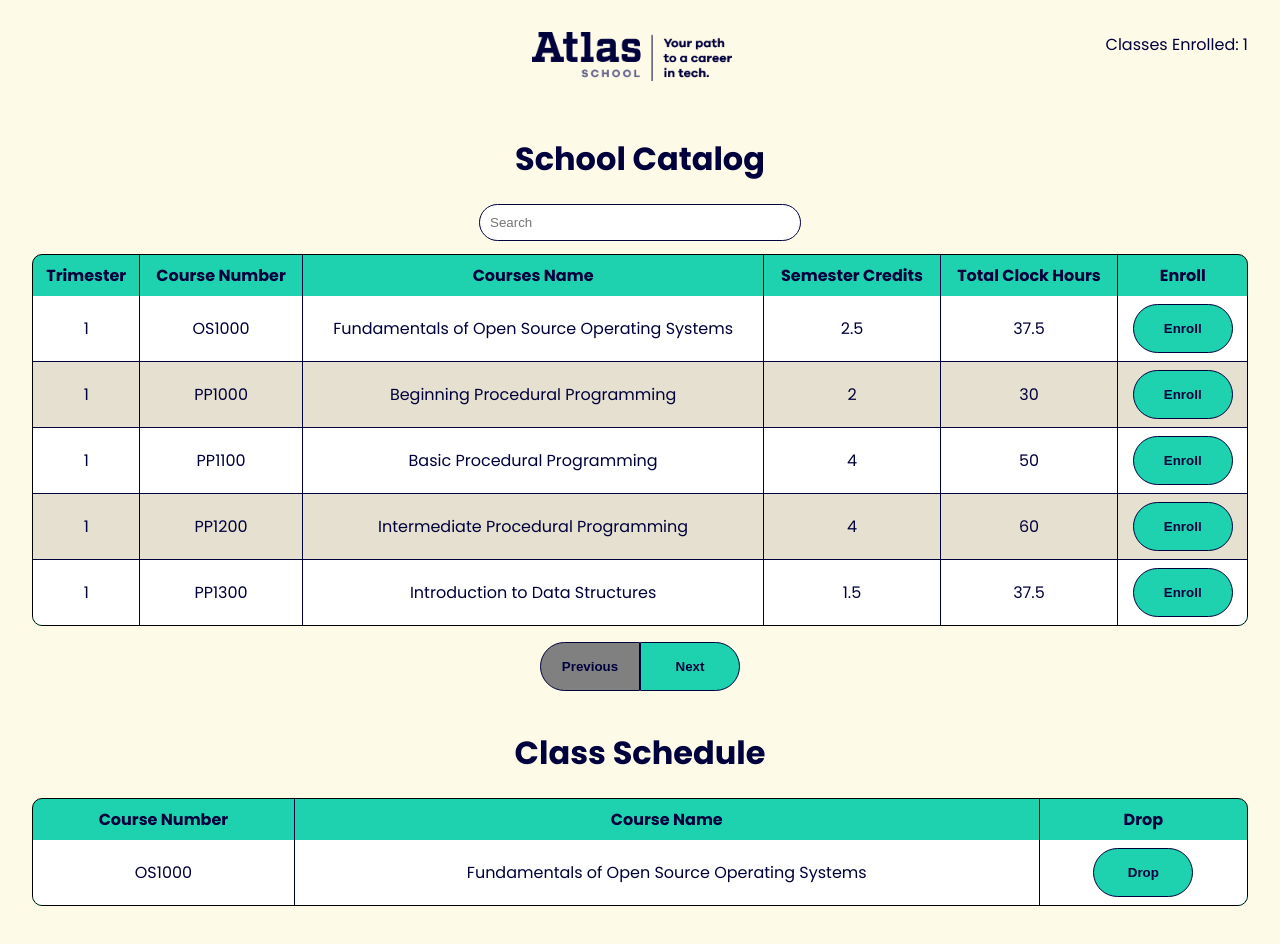
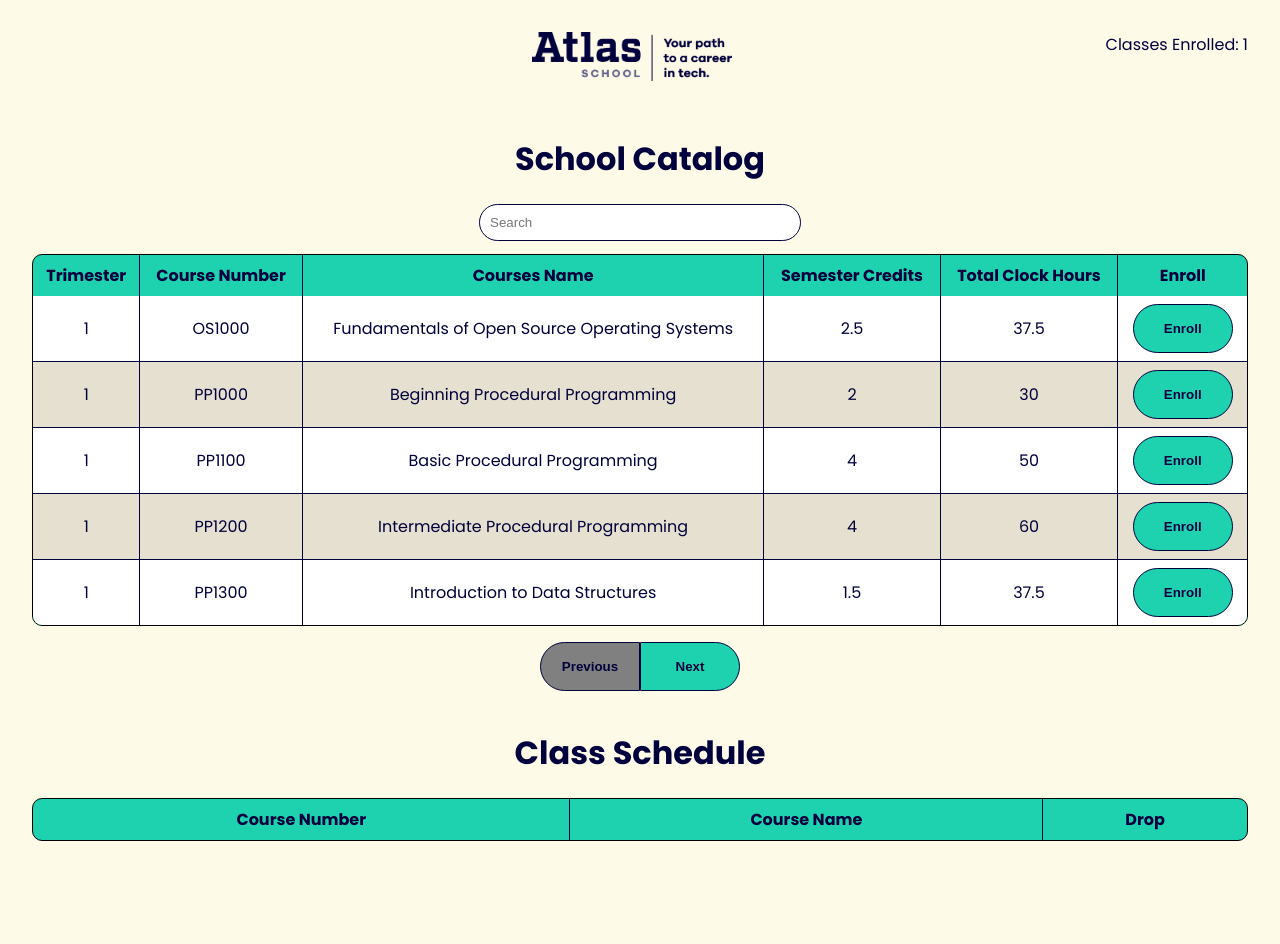
Before and after one commit to zack6yuan/atlas-react-state-intro, a React (Vite) app: page / in a window 1280 px wide. Shown: the top 944 px of the page. Built offline with nearby package versions, Linux system fonts and the light colour scheme.

Commit message:
updates.

```diff
--- a/src/App.jsx
+++ b/src/App.jsx
@@ -4,21 +4,29 @@ import Header from "./Header";
 import SchoolCatalog from "./SchoolCatalog";
 import ClassSchedule from "./ClassSchedule";
 
+// context provider -- AppContext
 export const AppContext = createContext();
 
 export default function App() {
+  // useState --> initial value (false)
   const [enroll, setEnroll] = useState(false);
+  // useState --> initial value ([] (empty array))
+  const [enrolledClasses, setEnrolledClasses] = useState([])
 
-    function studentEnroll() {
-        setEnroll(true)
+    function studentEnroll(course) {
+        // add class to the enrolledClasses array
+        // spread operator --> takes the previous classes, and creates a new array with the new item added
+        setEnrolledClasses(previous => [...previous, course])
     }
 
     function studentDrop() {
-        setEnroll(false);
+        setEnroll("false");
     }
 
+// Context provider --> solves prop drilling
+// Data is accessible by any component defined in the context
   return (
-    <AppContext.Provider value={{ enroll, studentEnroll, studentDrop }}>
+    <AppContext.Provider value={{ enroll, studentEnroll, studentDrop, enrolledClasses }}>
       <div>
         <Header />
         <SchoolCatalog />
--- a/src/ClassSchedule.jsx
+++ b/src/ClassSchedule.jsx
@@ -3,6 +3,7 @@ import { AppContext } from './App';
 
 export default function ClassSchedule() {
 
+const { enrolledClasses } = useContext(AppContext);
 const { studentDrop } = useContext(AppContext);
 
   return (
@@ -17,13 +18,15 @@ const { studentDrop } = useContext(AppContext);
           </tr>
         </thead>
         <tbody>
-          <tr>
-            <td>OS1000</td>
-            <td>Fundamentals of Open Source Operating Systems</td>
-            <td>
-              <button onClick={studentDrop}>Drop</button>
-            </td>
-          </tr>
+            {enrolledClasses.map((item) => (
+                <tr key={item.courseNumber}>
+                    <td>{item.courseNumber}</td>
+                    <td>{item.courseName}</td>
+                    <td>
+                        <button onClick={() => studentDrop(item)}>Drop</button>
+                    </td>
+                </tr>
+            ))}
         </tbody>
       </table>
     </div>
--- a/src/SchoolCatalog.jsx
+++ b/src/SchoolCatalog.jsx
@@ -14,7 +14,8 @@ export default function SchoolCatalog() {
   const [filter, setFilter] = useState("");
   const [page, setPage] = useState(1);
   const [sort, setSort] = useState("trimester");
-  const { studentEnroll  } = useContext(AppContext);
+
+  const { studentEnroll }  = useContext(AppContext);
 
   /*
     fetch data from api with useEffect
@@ -73,7 +74,7 @@ export default function SchoolCatalog() {
               <td>{item.semesterCredits}</td>
               <td>{item.totalClockHours}</td>
               <td>
-                <button onClick={studentEnroll}>Enroll</button>
+                <button onClick={() => studentEnroll(item)}>Enroll</button>
               </td>
             </tr>
           ))}
```
